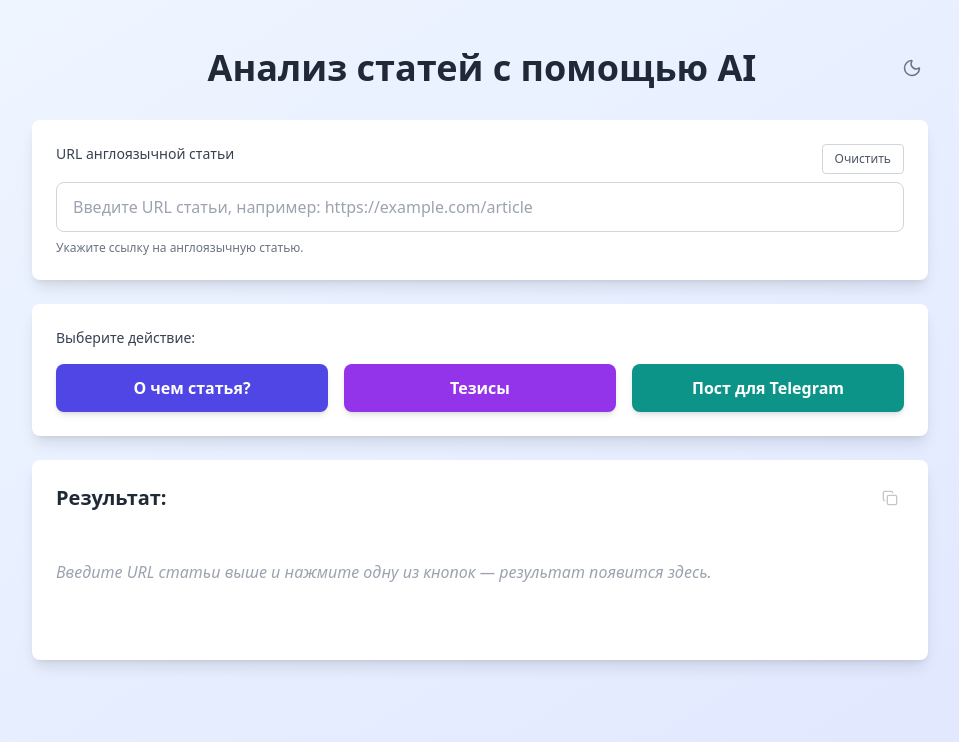
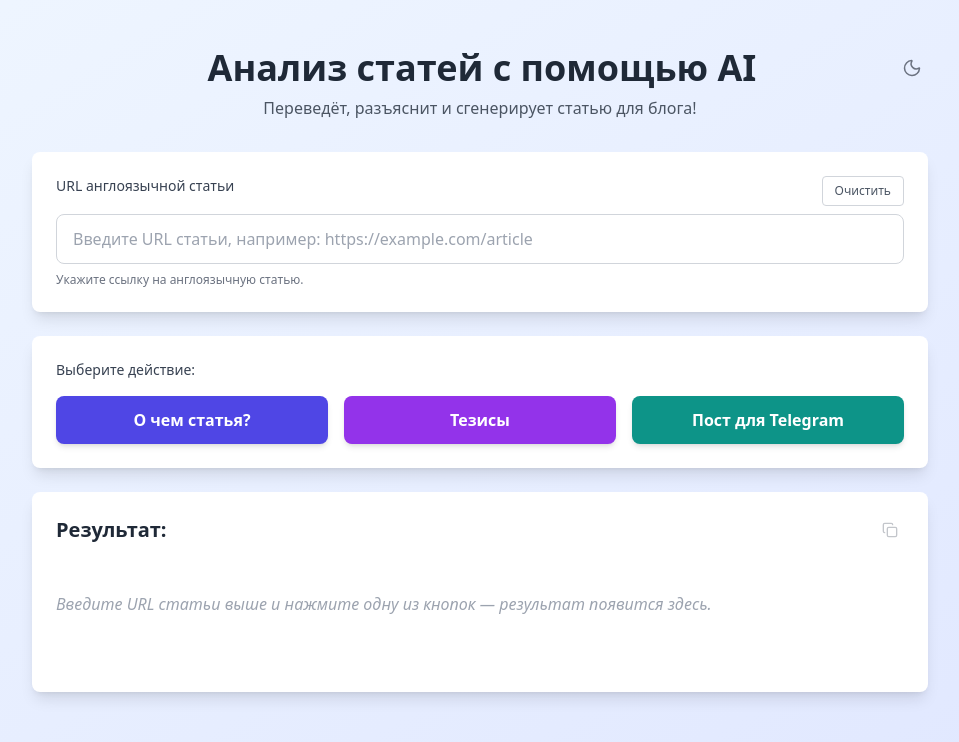
Before and after one commit to ivanyy7/referent, a Next.js app: page / in a window 1280 px wide. Shown: the top 742 px of the page, without its empty margins (160-1119 px from the left). Built offline with nearby package versions, Linux system fonts and the light colour scheme.

Commit message:
Переведёт, разъяснит и сгенерирует статью для блога!

```diff
--- a/app/page.js
+++ b/app/page.js
@@ -177,11 +177,12 @@ export default function Home() {
   return (
     <main className="min-h-screen bg-gradient-to-br from-blue-50 to-indigo-100 dark:from-gray-900 dark:to-gray-800 py-8 sm:py-12 px-4 sm:px-6 overflow-x-hidden transition-colors">
       <div className="max-w-4xl mx-auto min-w-0">
-        <div className="mb-6 sm:mb-8 flex items-center justify-between gap-3 sm:gap-4">
-          <div className="w-8 sm:w-9 shrink-0" aria-hidden />
-          <h1 className="text-xl sm:text-2xl md:text-3xl lg:text-4xl font-bold text-center text-gray-800 dark:text-gray-100 flex-1 min-w-0 break-words">
-            Анализ статей с помощью AI
-          </h1>
+        <div className="mb-6 sm:mb-8">
+          <div className="flex items-center justify-between gap-3 sm:gap-4 mb-2">
+            <div className="w-8 sm:w-9 shrink-0" aria-hidden />
+            <h1 className="text-xl sm:text-2xl md:text-3xl lg:text-4xl font-bold text-center text-gray-800 dark:text-gray-100 flex-1 min-w-0 break-words">
+              Анализ статей с помощью AI
+            </h1>
           <button
             type="button"
             onClick={toggleTheme}
@@ -194,6 +195,10 @@ export default function Home() {
               <Moon className="h-4 w-4 sm:h-5 sm:w-5" strokeWidth={1.8} aria-hidden />
             )}
           </button>
+          </div>
+          <p className="text-center text-sm sm:text-base text-gray-600 dark:text-gray-400">
+            Переведёт, разъяснит и сгенерирует статью для блога!
+          </p>
         </div>
 
         {/* Поле ввода URL */}
```
